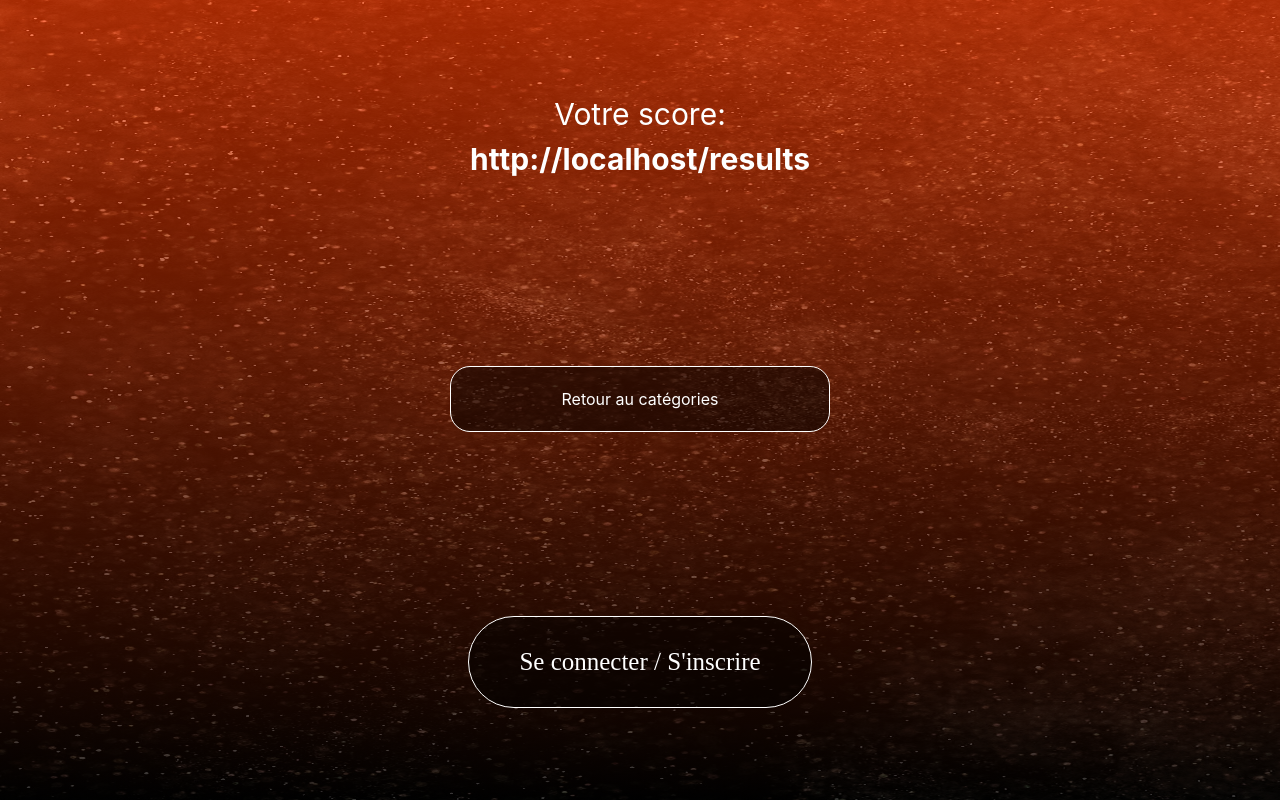
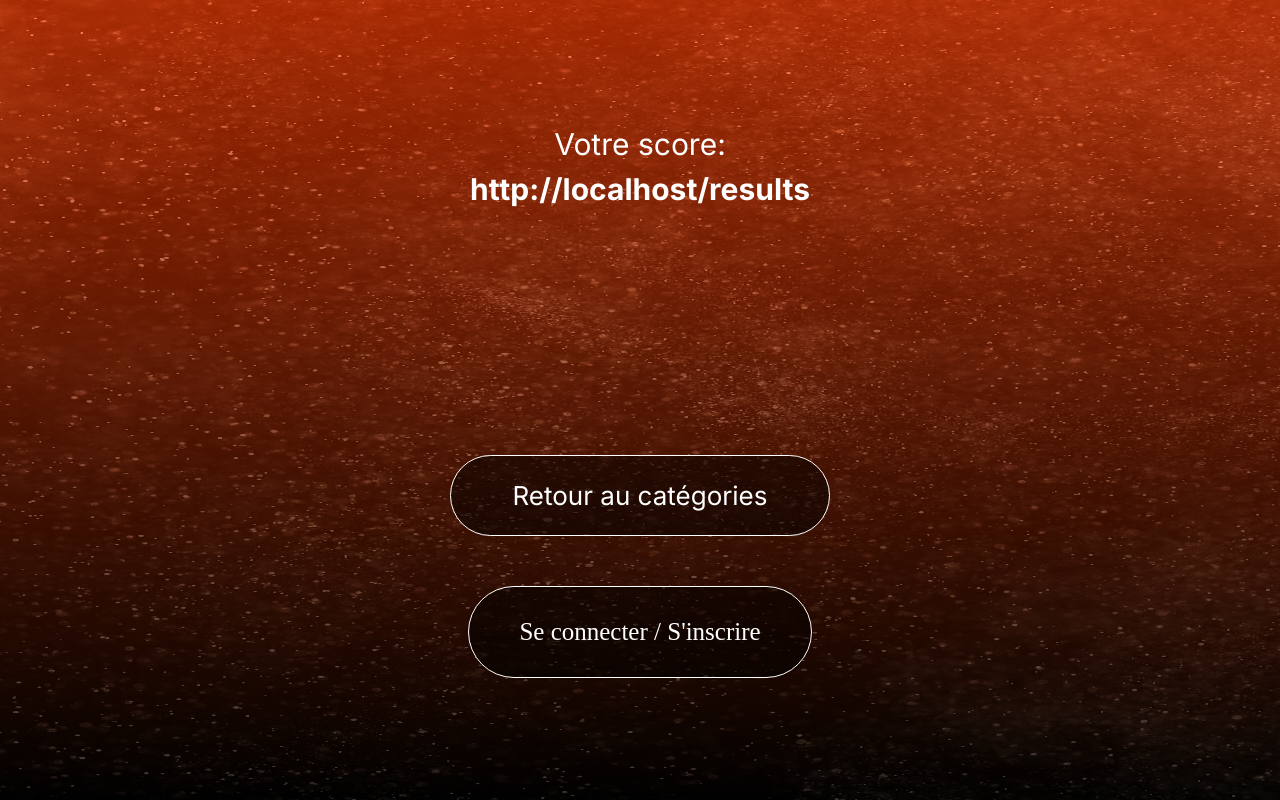
Before and after one commit to Sarah-Katz/Quizz-Brief-Dev-Front, a React (Create React App) app: page /results in a window 1280 px wide. Built offline with nearby package versions, Linux system fonts and the light colour scheme; no server answers; the HTML template or start-up script is replaced by a standard one; a web font is replaced by a local one.

Commit message:
Changes made on results

```diff
--- a/src/pages/Results/Results.css
+++ b/src/pages/Results/Results.css
@@ -1,4 +1,5 @@
-.results-container{
+.results-container {
+  font-family: "Inter", sans-serif;
   display: flex;
   flex-direction: column;
   justify-content: space-around;
@@ -6,19 +7,36 @@
   width: 100vw;
   height: 100vh;
 }
-.results-container a{
+
+.results-buttons {
+  display: flex;
+  flex-direction: column;
+  gap: 50px;
+}
+
+.results-container a {
   text-decoration: none;
   background: rgba(0, 0, 0, 0.5);
-    border-radius: 20px;
+  border-radius: 50px;
   border: 1px solid white;
   width: 380px;
   padding: 20px;
   color: white;
+  font-size: 26px;
 }
-.results-score{
+
+.results-score,
+.score {
   color: white;
   font-size: 30px;
 }
-.score{
+
+.results-averagescore {
+  color: white;
+  font-size: 26px;
+  padding: 50px;
+}
+
+.score {
   font-weight: bold;
 }
--- a/src/pages/Results/Results.jsx
+++ b/src/pages/Results/Results.jsx
@@ -1,20 +1,65 @@
+import { useState, useEffect } from 'react';
+import axios from 'axios';
 import LoginButton from '../../components/LoginButton/loginButton';
-// import NavMenu from '../../components/NavMenu/NavMenu'
+import LoginRegister from '../../components/LoginRegister/LoginRegister';
 import { Link } from 'react-router-dom';
 import '../Results/Results.css'
 
-export default function Results({first}) {
+export default function Results({ first }) {
+    const userID = localStorage.getItem('userID');
     const isLogged = localStorage.getItem('isLogged');
-    var paramUrl = window.location.href.split('http://localhost:3000/results?note=')
+    var paramUrl = window.location.href.split('http://localhost:3000/results?note=');
+    const [games, setGames] = useState([]);
+    const [averageScore, setAverageScore] = useState(0);
+
+    useEffect(() => {
+        const fetchData = async () => {
+            try {
+                const response = await axios.get(`http://localhost:8000/api/parties/${userID}`);
+                const gamesData = response.data;
+                setGames(gamesData);
+
+                // Calculate average score
+                const totalScore = gamesData.reduce((sum, game) => sum + game.score, 0);
+                const avgScore = totalScore / gamesData.length;
+                setAverageScore(avgScore);
+
+            } catch (error) {
+                console.error(error);
+            }
+        };
+
+        fetchData();
+    }, [userID]);
+
+    if (isLogged) {
         return (
             <div className='results-container'>
-
-            <div className='results-score'>
-                <div>Votre score:</div>
+                <div className='results-infos'>
+                    <div className='results-score'>Votre score:</div>
+                    <div className='score'>{paramUrl}</div>
+                    {averageScore > 0 ? <p className='results-averagescore'>Moyenne: <br /> {averageScore}</p> : <p className='results-averagescore'>Joue une partie pour <br></br> voir ta moyenne !</p>}
+                </div>
+                <div className='results-buttons'>
+                    <Link to='/categories'>Retour au catégories</Link>
+                    <Link to='/profile'>Voir mon profil</Link>
+                </div>
+            </div>
+        );
+    } else {
+        return (
+            <div className='results-container'>
+                <div className='results-infos'>
+                    <div className='results-score'>Votre score:</div>
                     <div className='score'>{paramUrl}</div>
                 </div>
+                <div className='results-buttons'>
                     <Link to='/categories'>Retour au catégories</Link>
                     <LoginButton />
                 </div>
+                <LoginRegister />
+            </div>
         );
     }
+
+}
```
Lines whose indentation alone changed are shown as unchanged.
